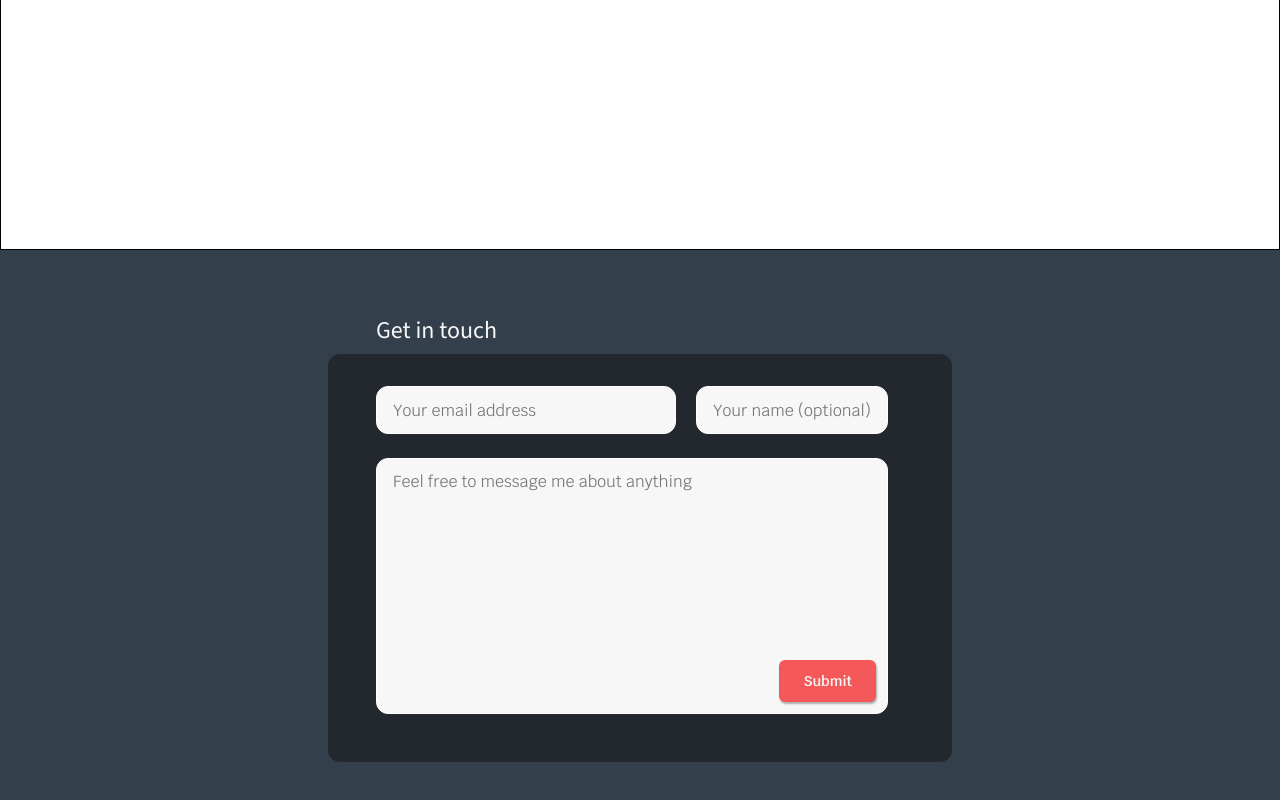
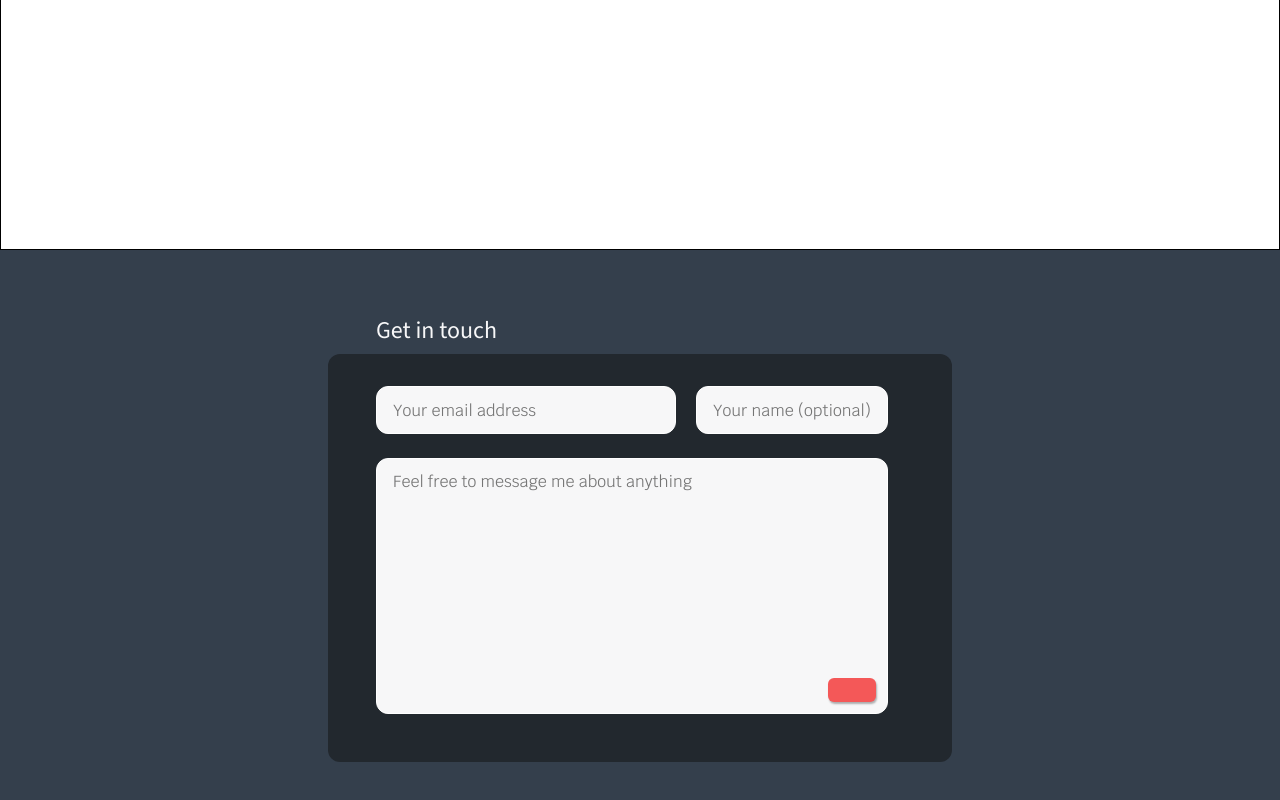
Before and after one commit to juayhee/portfolio-site, a React (Vite) app: page / in a window 1280 px wide. Shown: the part 2634-3434 px from the top of the page. Built offline with nearby package versions, Linux system fonts and the light colour scheme.

Commit message:
Update Button component to accept props

```diff
--- a/src/components/Button/Button.tsx
+++ b/src/components/Button/Button.tsx
@@ -2,6 +2,7 @@ import { motion } from "framer-motion";
 import styles from "./Button.module.scss";
 import React from "react";
 
+// framer-motion variants
 const buttonVariants = {
   initial: {
     boxShadow: "1px 2px 2px rgba(0, 0, 0, 0.3)",
@@ -24,10 +25,16 @@ const defaultTransition = {
   ease: "easeInOut",
 };
 
-function Button(): React.ReactElement {
+// Type declarations
+type ButtonProps = {
+  buttonText: string;
+  buttonType?: "button" | "submit" | "reset";
+};
+
+function Button({ buttonText, buttonType }: ButtonProps): React.ReactElement {
   return (
     <motion.button
-      type="submit"
+      type={buttonType}
       className={styles.submitButton}
       variants={buttonVariants}
       initial="initial"
@@ -35,7 +42,7 @@ function Button(): React.ReactElement {
       whileTap="tap"
       transition={defaultTransition}
     >
-      Submit
+      {buttonText}
     </motion.button>
   );
 }
```
